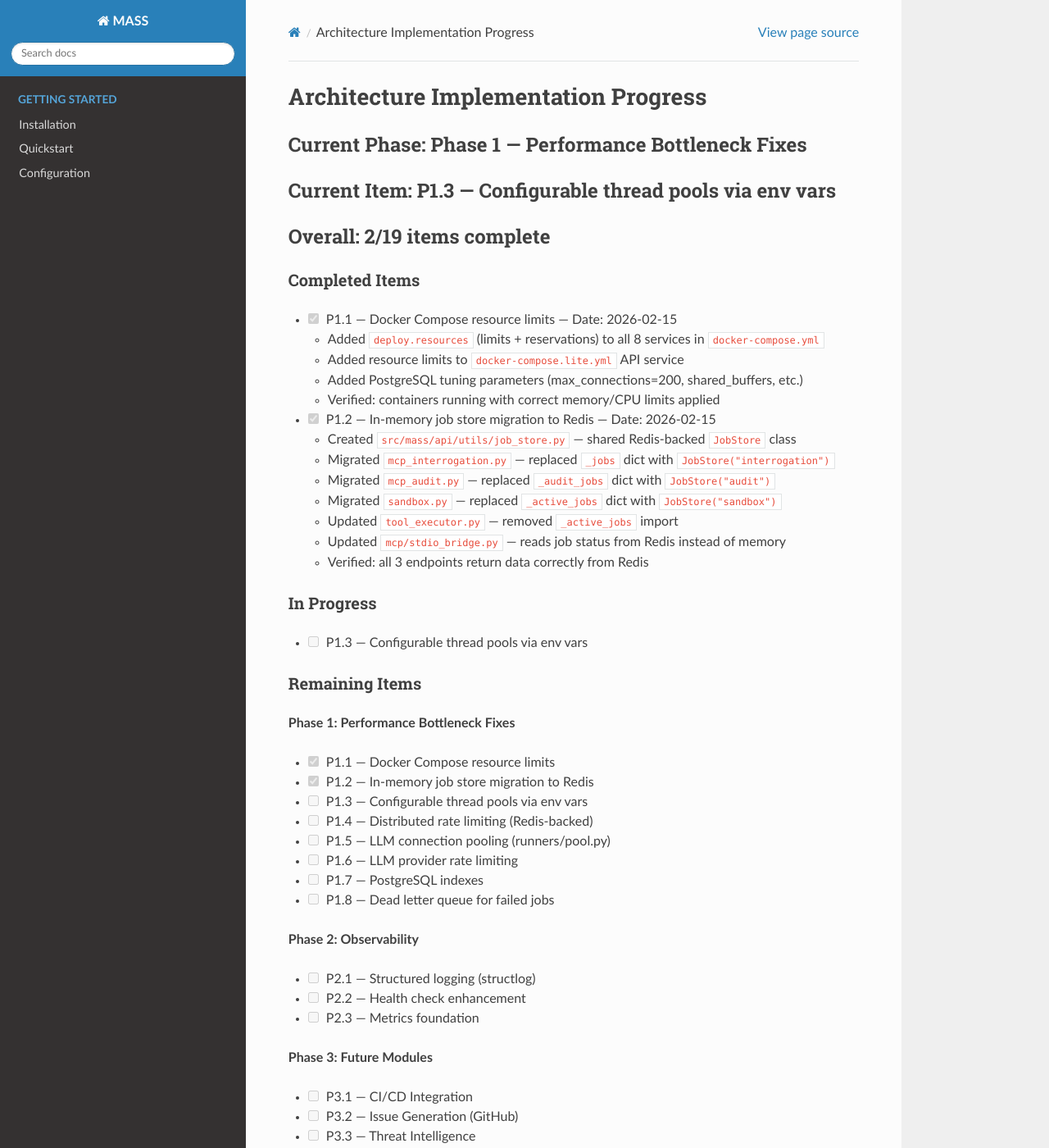
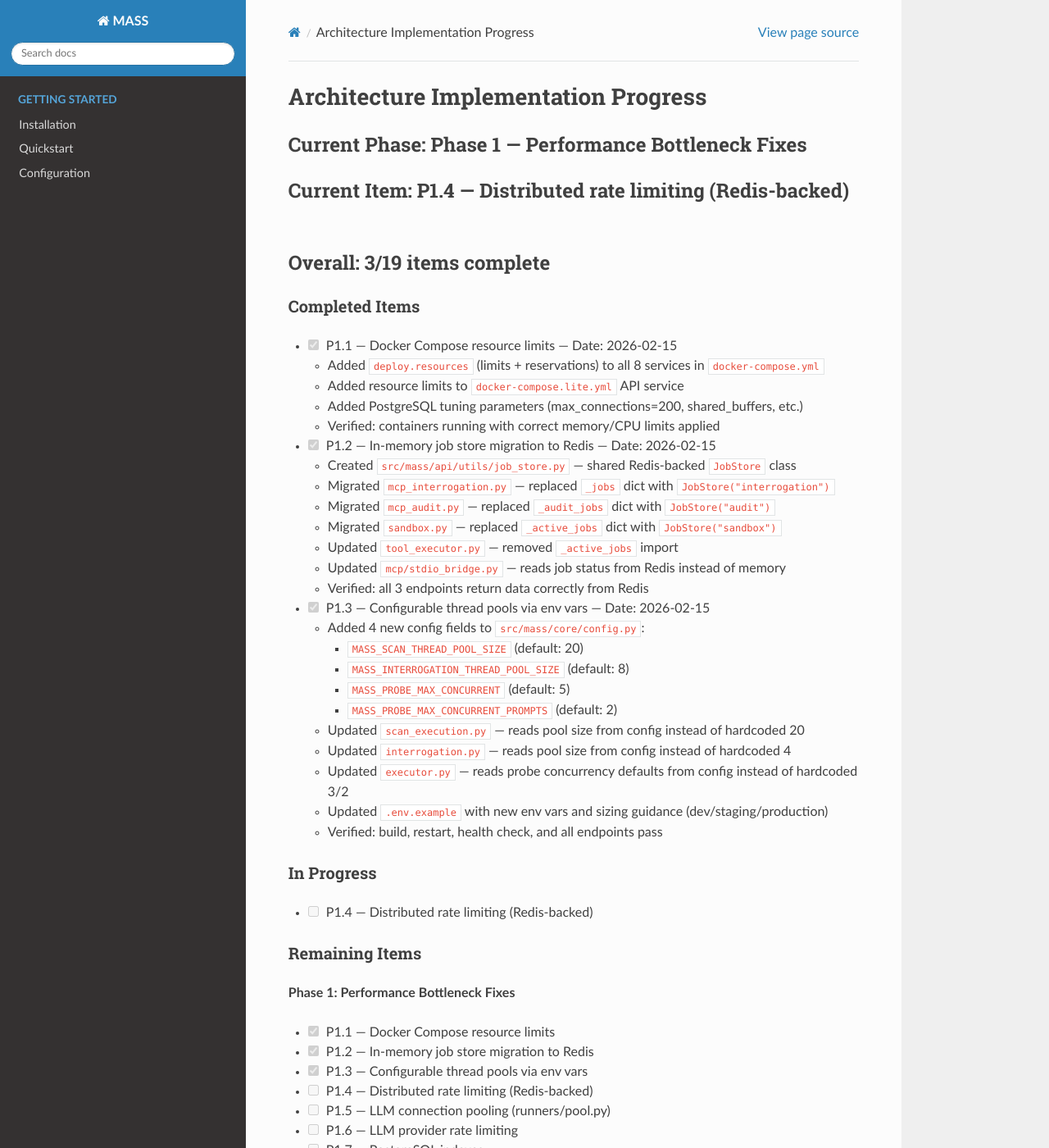
Before and after one commit to r33n3/MASS, a Sphinx documentation site: the page built from docs/architecture/PROGRESS.md, in a window 1280 px wide and 1400 px high. Shown: the whole window at 82% size. Built offline with Sphinx 7.4.7 and the Read the Docs theme 3.1.0, drawn with Linux system fonts in a browser that asks for light colours; pages that are not in the unit, such as notebooks, are missing from menus; some of the changed text lies outside the part shown.

Commit message:
perf: Make thread pools configurable via env vars (P1.3)
Add MASS_SCAN_THREAD_POOL_SIZE, MASS_INTERROGATION_THREAD_POOL_SIZE,
MASS_PROBE_MAX_CONCURRENT, and MASS_PROBE_MAX_CONCURRENT_PROMPTS to
config.py. Wire up scan_execution.py, interrogation.py, and executor.py
to read from config instead of hardcoded values.

Co-Authored-By: Claude Opus 4.6 <noreply@anthropic.com>

```diff
--- a/docs/architecture/PROGRESS.md
+++ b/docs/architecture/PROGRESS.md
@@ -1,8 +1,8 @@
 # Architecture Implementation Progress
 
 ## Current Phase: Phase 1 — Performance Bottleneck Fixes
-## Current Item: P1.3 — Configurable thread pools via env vars
-## Overall: 2/19 items complete
+## Current Item: P1.4 — Distributed rate limiting (Redis-backed)
+## Overall: 3/19 items complete
 
 ### Completed Items
 - [x] P1.1 — Docker Compose resource limits — Date: 2026-02-15
@@ -18,16 +18,27 @@
   - Updated `tool_executor.py` — removed `_active_jobs` import
   - Updated `mcp/stdio_bridge.py` — reads job status from Redis instead of memory
   - Verified: all 3 endpoints return data correctly from Redis
+- [x] P1.3 — Configurable thread pools via env vars — Date: 2026-02-15
+  - Added 4 new config fields to `src/mass/core/config.py`:
+    - `MASS_SCAN_THREAD_POOL_SIZE` (default: 20)
+    - `MASS_INTERROGATION_THREAD_POOL_SIZE` (default: 8)
+    - `MASS_PROBE_MAX_CONCURRENT` (default: 5)
+    - `MASS_PROBE_MAX_CONCURRENT_PROMPTS` (default: 2)
+  - Updated `scan_execution.py` — reads pool size from config instead of hardcoded 20
+  - Updated `interrogation.py` — reads pool size from config instead of hardcoded 4
+  - Updated `executor.py` — reads probe concurrency defaults from config instead of hardcoded 3/2
+  - Updated `.env.example` with new env vars and sizing guidance (dev/staging/production)
+  - Verified: build, restart, health check, and all endpoints pass
 
 ### In Progress
-- [ ] P1.3 — Configurable thread pools via env vars
+- [ ] P1.4 — Distributed rate limiting (Redis-backed)
 
 ### Remaining Items
 
 **Phase 1: Performance Bottleneck Fixes**
 - [x] P1.1 — Docker Compose resource limits
 - [x] P1.2 — In-memory job store migration to Redis
-- [ ] P1.3 — Configurable thread pools via env vars
+- [x] P1.3 — Configurable thread pools via env vars
 - [ ] P1.4 — Distributed rate limiting (Redis-backed)
 - [ ] P1.5 — LLM connection pooling (runners/pool.py)
 - [ ] P1.6 — LLM provider rate limiting
@@ -49,14 +60,14 @@
 - [ ] P3.7 — Cross-Model Collaborative Security
 - [ ] P3.8 — Cloud-Native Ecosystem
 
-### Compliance Status (after P1.2)
+### Compliance Status (after P1.3)
 - Rule 1 (No in-memory stores): PARTIAL — 3 target files migrated; `interrogation.py` still has `_active_jobs` (not in original scope, will address)
 - Rule 2 (LLM connection pools): PENDING — P1.5
 - Rule 3 (No blocking I/O): Not yet audited
 - Rule 4 (WebSocket events): Existing modules comply
 - Rule 5 (Timeouts): Not yet audited
 - Rule 6 (Standard route pattern): Existing modules comply
-- Rule 7 (Env var config): PENDING — P1.3
+- Rule 7 (Env var config): COMPLIANT — P1.3 complete. Thread pools, probe concurrency all configurable via env vars.
 - Rule 8 (Resource cleanup): Existing modules comply
 
 ### Known Issues
```
Also changed, not shown: 5 other files.
